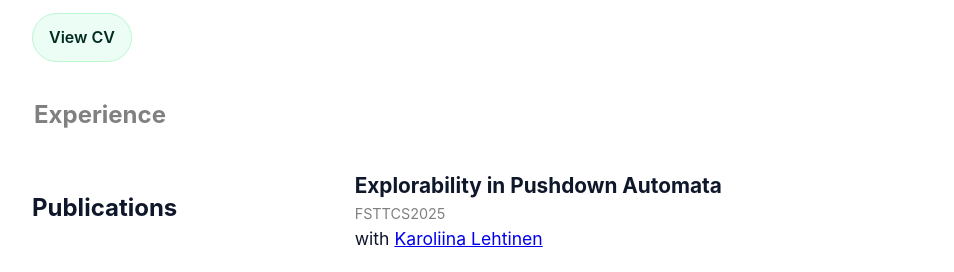
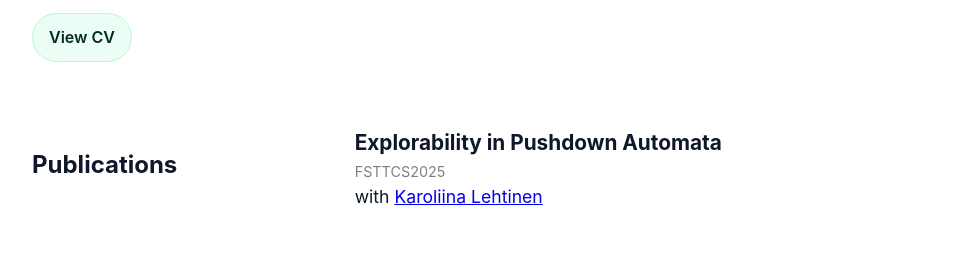
Before and after one commit to bediayaan/bediayaan.github.io, a plain HTML site: page index.html in a window 1280 px wide. Shown: the part 491-763 px from the top of the page, without its empty margins (124-1078 px from the left). Drawn offline with Linux system fonts and the light colour scheme.

Commit message:
sid ki madad 2

```diff
--- a/index.html
+++ b/index.html
@@ -57,7 +57,7 @@
         </div>
       </section>
 
-      <h2 class="experience-header">Experience</h2>
+      <!-- <h2 class="experience-header">Experience</h2> -->
 
       <section class="experience">
         <h2 class="internship-header">Publications</h2>
```
